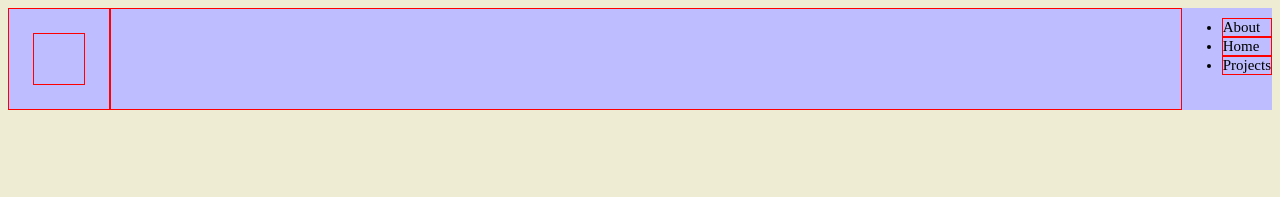
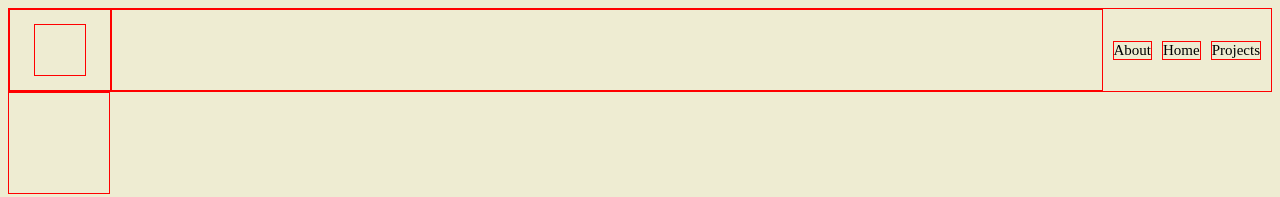
Before and after one commit to donjd/flexbox-practice, a plain HTML site: page index.html in a window 1280 px wide. Drawn offline with Linux system fonts and the light colour scheme.

Commit message:
Add develop landing page

```diff
--- a/index.html
+++ b/index.html
@@ -20,7 +20,10 @@
         </ul>
       </nav>
     </header>
-    <main></main>
+    <main>
+      <aside></aside>
+      <section></section>
+    </main>
     <footer></footer>
   </body>
 </html>
--- a/style.css
+++ b/style.css
@@ -9,12 +9,14 @@ body {
 
 header {
     display: flex;
-    background-color: rgb(189, 189, 255);
+    border: 1px solid red;
+    align-items: center;
 }
+
 
 .logo-space {
     width: 100px;
-    height: 100px;
+    height: 80px;
     border: 1px solid red;
     display: flex;
     justify-content: center;
@@ -28,13 +30,32 @@ header {
 }
 
 .header-middle {
-    height: 100px;
+    height: 80px;
     /* width: 100px; */
     flex: 1 1 100px;
     border: 1px solid red;
 }
 
+ul {
+    display: flex;
+    gap: 10px;
+    margin: 0;
+    padding: 10px;
+}
+
+
 li {
     font-size: 1.5rem;
     border: 1px solid red;
+    list-style-type: none;
 }
+
+main {
+    display: flex;
+}
+
+aside {
+    border: 1px solid red;
+    height: 100px;
+    flex: 0 1 100px;
+}
```
